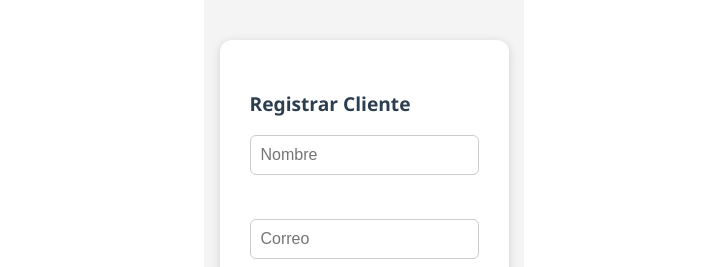
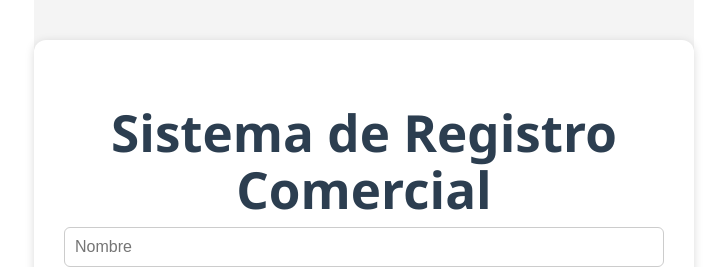
Before and after one commit to agaviria-projects/miniproyectoFrontend-Cesde, a React (Vite) app: page / in a window 1280 px wide. Shown: the top 267 px of the page, without its empty margins (276-1003 px from the left). Built offline with nearby package versions, Linux system fonts and the light colour scheme; no server answers.

Commit message:
Se reajustan los titulos de la app

```diff
--- a/src/App.jsx
+++ b/src/App.jsx
@@ -6,8 +6,8 @@ import logo from './assets/Firma.png'; // ✅ Importar logo
 function App() {
   return (
     <div className="container">
-      {/*<h1>Sistema de Registro Comercial</h1>*/}
-      <h2 className="seccion-titulo">Registrar Cliente</h2>
+      <h1>Sistema de Registro Comercial</h1>
+      {/*<h2 className="seccion-titulo">Registrar Cliente</h2>*/}
       <CustomerForm />
       <hr />
       {/*<h2 className="seccion-titulo">Registrar Compra</h2>*/}
```
